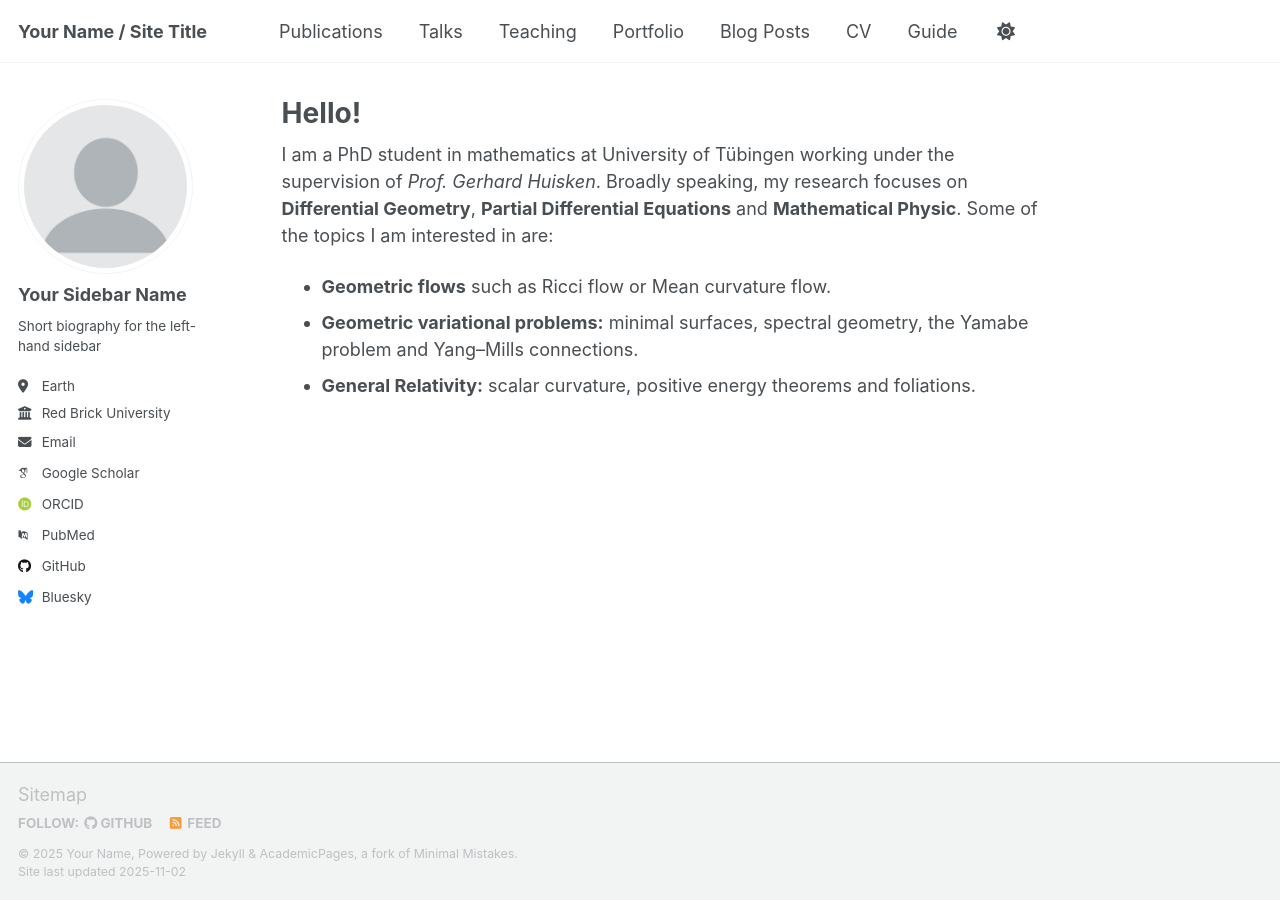
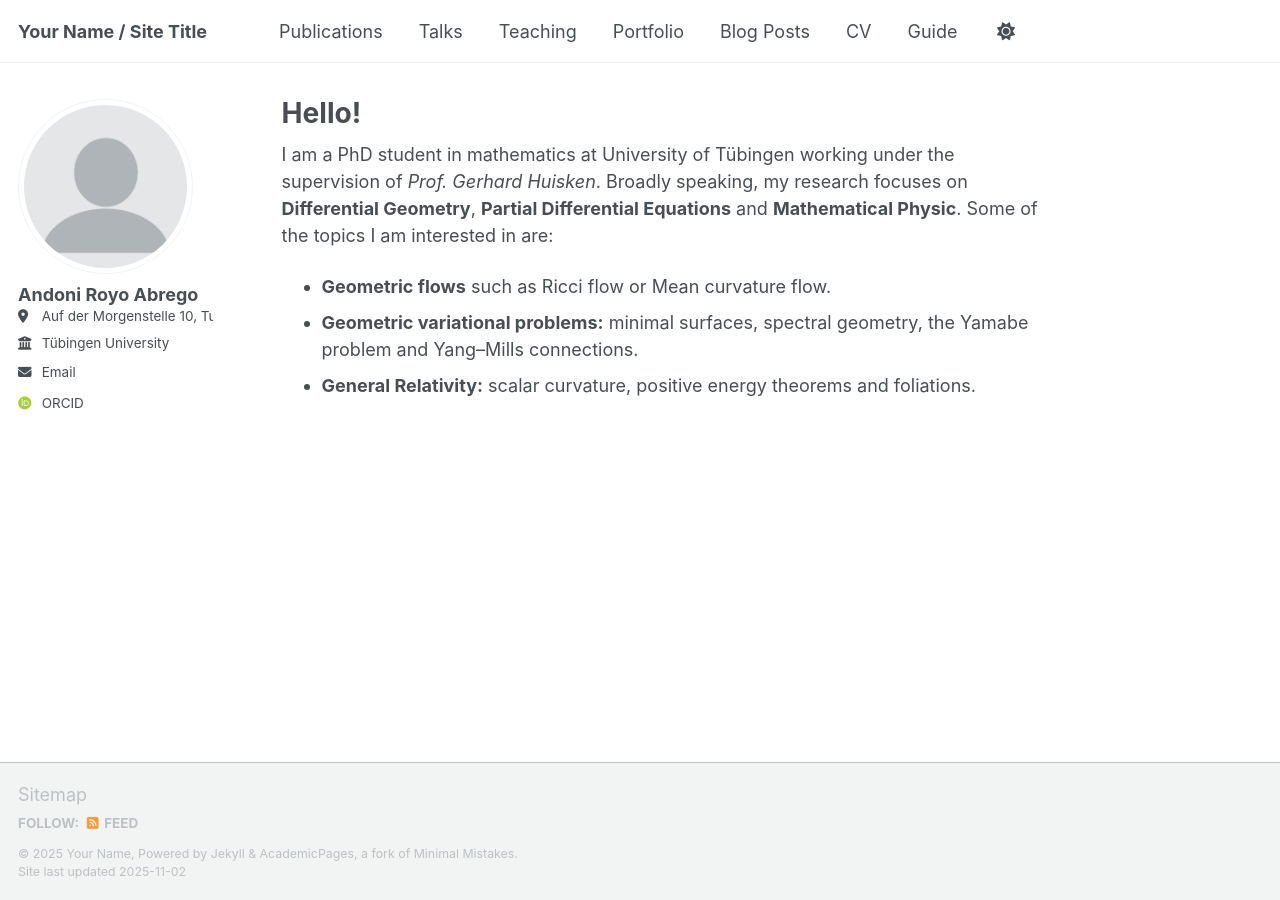
Before and after one commit to AndoniRoyo/AndoniRoyo.github.io, a Jekyll site: the page built from _pages/about.md, in a window 1280 px wide. Built offline with Jekyll 4.4.1, drawn with Linux system fonts in a browser that asks for light colours; some web fonts are replaced; a script that is not in the unit is left out.

Commit message:
Sidebar update

```diff
--- a/_config.yml
+++ b/_config.yml
@@ -24,23 +24,23 @@ repository               : "academicpages/academicpages.github.io"
 author:
   # Biographic information
   avatar           : "profile.png"
-  name             : "Your Sidebar Name"
+  name             : "Andoni Royo Abrego"
   pronouns         : # example: "she/her"
-  bio              : "Short biography for the left-hand sidebar"
-  location         : "Earth"
-  employer         : "Red Brick University"
+  bio              : # "Short biography for the left-hand sidebar"
+  location         : "Auf der Morgenstelle 10, Tuebingen, Germany"
+  employer         : "Tübingen University"
   uri              : # URL
-  email            : "none@example.org"
+  email            : "andoni.royo-abrego@uni-tuebingen.de"
 
   # Academic websites
   academia         : # URL
   arxiv            : # URL - Update with the correct link to your profile
-  googlescholar    : "https://scholar.google.com/citations?user=PS_CX0AAAAAJ"
+  googlescholar    : # "https://scholar.google.com/citations?user=PS_CX0AAAAAJ"
   inspire-hep      : # URL
   impactstory      : # URL
   orcid            : "https://orcid.org/yourorcidurl"
   semantic         : # URL
-  pubmed           : "https://www.ncbi.nlm.nih.gov/pubmed/?term=john+snow"
+  pubmed           : # "https://www.ncbi.nlm.nih.gov/pubmed/?term=john+snow"
   researchgate     : # URL
   scopus           : # URL
 
@@ -48,13 +48,13 @@ author:
   bitbucket        : # Username - Update with your username on the site
   codepen          : # Username
   dribbble         : # Username
-  github           : "academicpages"
+  github           : # "academicpages"
   kaggle           : # Username
   stackoverflow    : # User number or user number and name (i.e., use "1" or "1/jeff-atwood")
 
   # Social media
   artstation       : # Username
-  bluesky          : "bsky.app" # Replace this with you Bluesky username
+  bluesky          : # "bsky.app" # Replace this with you Bluesky username
   facebook         : # Username
   flickr           : # Username
   foursquare       : # Username
```
